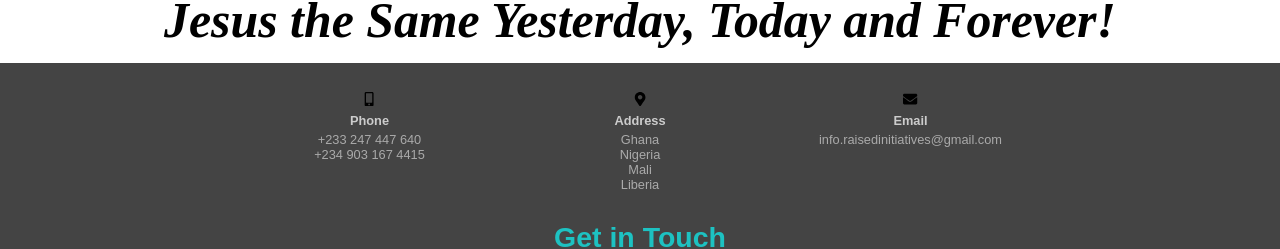
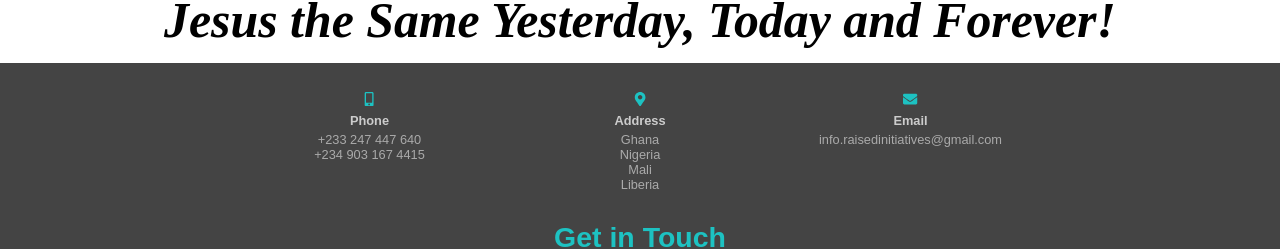
Before and after one commit to Iydeejames/Fortress-of-hope, a React (Create React App) app: page / in a window 1280 px wide. Shown: the part 4367-4616 px from the top of the page. Built offline with nearby package versions, Linux system fonts and the light colour scheme.

Commit message:
Update App.css

```diff
--- a/src/App.css
+++ b/src/App.css
@@ -991,6 +991,12 @@ video {
   color: #0da5d3;
 }
 
+.phone,
+.address,
+.email{
+  color: rgb(29, 194, 194);
+}
+
 .contact-details h3 {
   font-family: 'MADE Soulmaze', sans-serif;
   font-size: 0.9rem;
```
